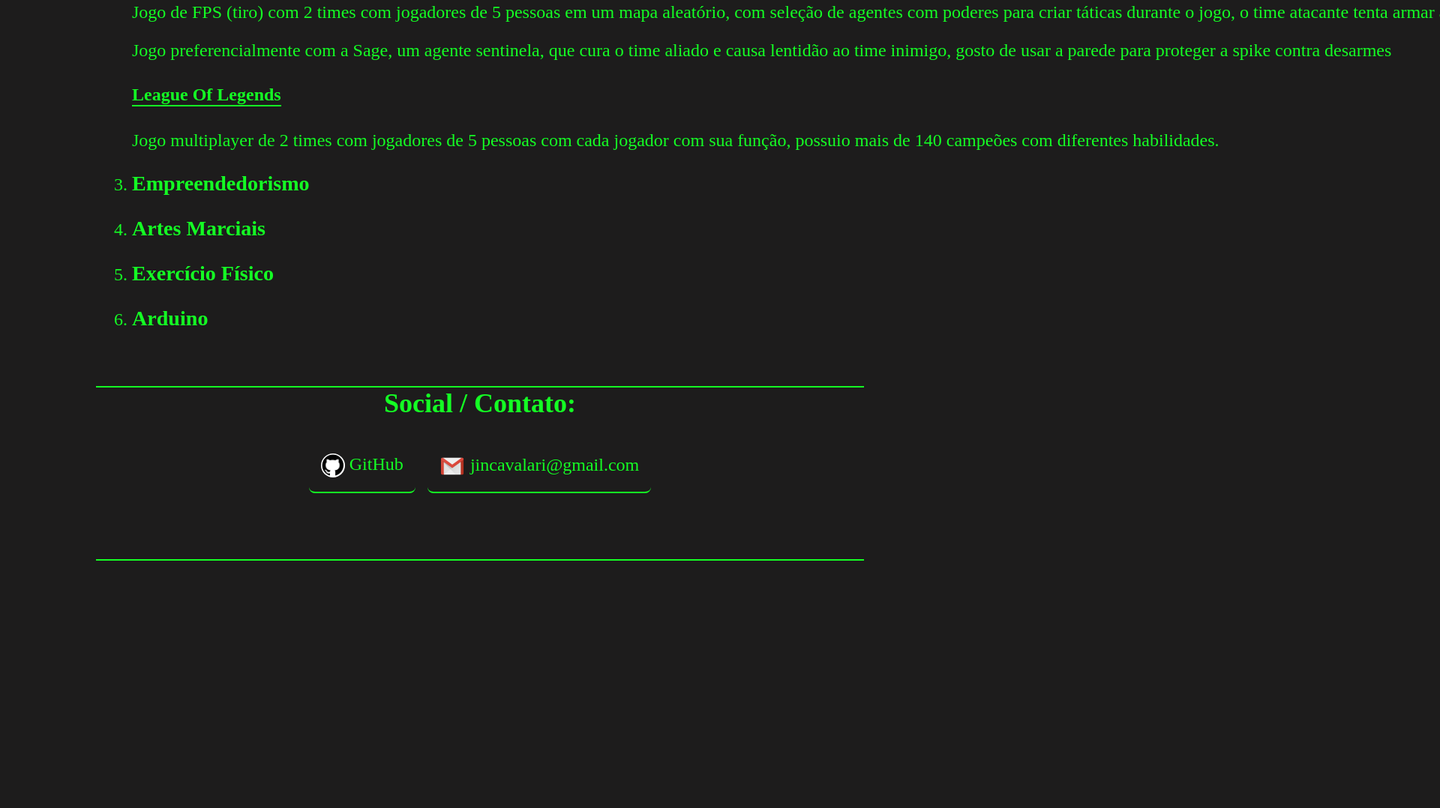
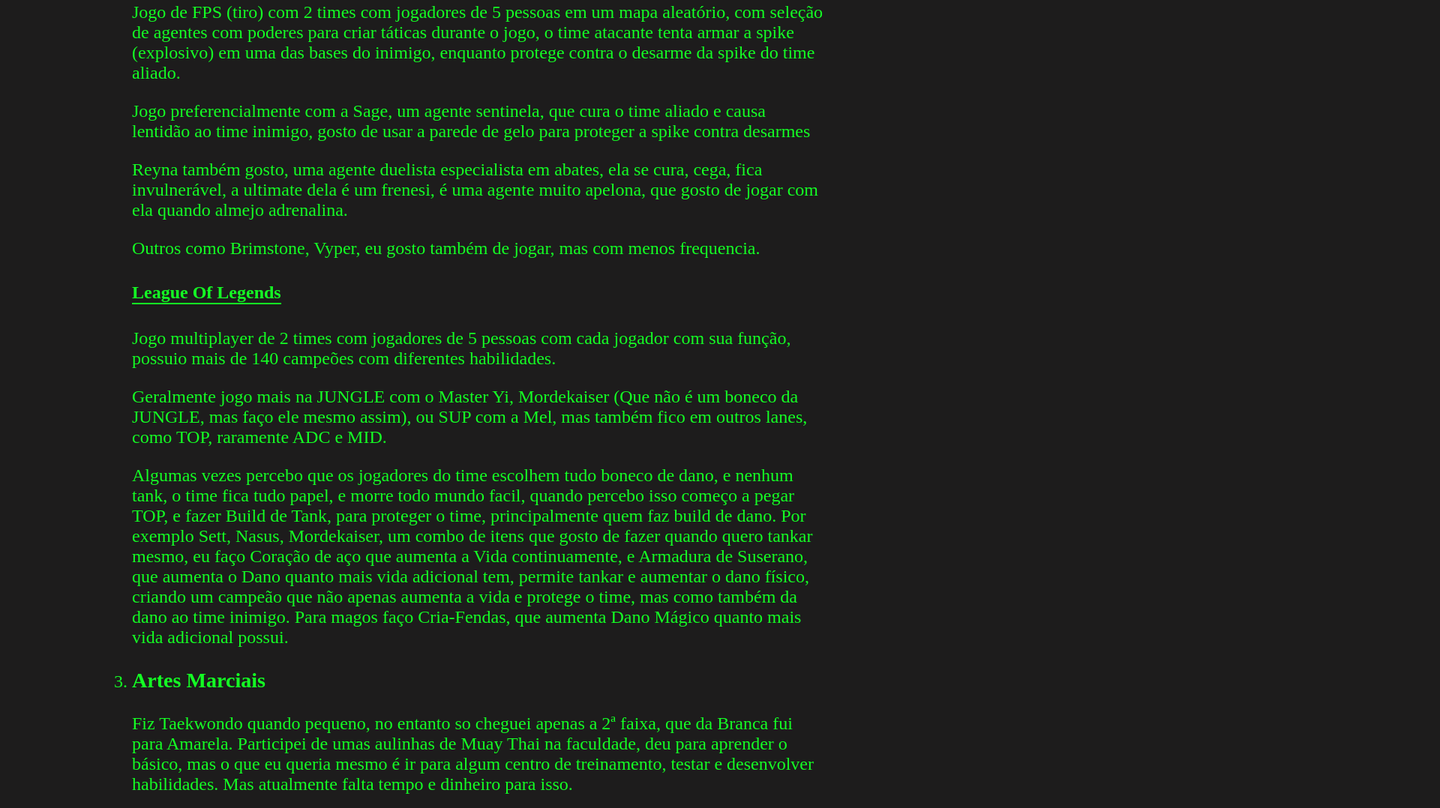
Before and after one commit to JinCavalari/jincavalari.github.io, a plain HTML site: page index.html in a window 1280 px wide. Shown: the part 1722-2800 px from the top of the page at 75% size, 1920 px wide, since content can reach past the window. Before the commit the page ends 2534 px from the top, so only its background shows below. Drawn offline with Linux system fonts and the light colour scheme.

Commit message:
Add files via upload

```diff
--- a/css/style.css
+++ b/css/style.css
@@ -73,7 +73,6 @@
 
 ul, ol{
     border-radius: 1rem;
-    width: min-content;
     margin: auto;
     white-space: nowrap;
     padding: 1.5rem 3rem;
@@ -89,7 +88,6 @@
 
 
 ul li, ol li {
-    width: min-content;
     text-align: left;
 }
 
@@ -100,3 +98,7 @@
 ul li::before {
     content: "- ";
 }
+
+p{
+    white-space: wrap;
+}
--- a/index.html
+++ b/index.html
@@ -90,12 +90,22 @@
             aleatório, com seleção de agentes com poderes para criar táticas
             durante o jogo, o time atacante tenta armar a spike (explosivo) em
             uma das bases do inimigo, enquanto protege contra o desarme da spike
-            do time aliado, o time aliado
+            do time aliado.
           </p>
           <p>
             Jogo preferencialmente com a Sage, um agente sentinela, que cura o
             time aliado e causa lentidão ao time inimigo, gosto de usar a parede
-            para proteger a spike contra desarmes
+            de gelo para proteger a spike contra desarmes
+          </p>
+          <p>
+            Reyna também gosto, uma agente duelista especialista em abates, ela
+            se cura, cega, fica invulnerável, a ultimate dela é um frenesi, é
+            uma agente muito apelona, que gosto de jogar com ela quando almejo
+            adrenalina.
+          </p>
+          <p>
+            Outros como Brimstone, Vyper, eu gosto também de jogar, mas com
+            menos frequencia.
           </p>
           <h4>League Of Legends</h4>
           <p>
@@ -103,18 +113,56 @@
             jogador com sua função, possuio mais de 140 campeões com diferentes
             habilidades.
           </p>
-        </li>
-        <li>
-          <h3>Empreendedorismo</h3>
+          <p>
+            Geralmente jogo mais na JUNGLE com o Master Yi, Mordekaiser (Que não
+            é um boneco da JUNGLE, mas faço ele mesmo assim), ou SUP com a Mel,
+            mas também fico em outros lanes, como TOP, raramente ADC e MID.
+          </p>
+          <p>
+            Algumas vezes percebo que os jogadores do time escolhem tudo boneco
+            de dano, e nenhum tank, o time fica tudo papel, e morre todo mundo
+            facil, quando percebo isso começo a pegar TOP, e fazer Build de
+            Tank, para proteger o time, principalmente quem faz build de dano.
+            Por exemplo Sett, Nasus, Mordekaiser, um combo de itens que gosto de
+            fazer quando quero tankar mesmo, eu faço Coração de aço que aumenta
+            a Vida continuamente, e Armadura de Suserano, que aumenta o Dano
+            quanto mais vida adicional tem, permite tankar e aumentar o dano
+            físico, criando um campeão que não apenas aumenta a vida e protege o
+            time, mas como também da dano ao time inimigo. Para magos faço
+            Cria-Fendas, que aumenta Dano Mágico quanto mais vida adicional
+            possui.
+          </p>
+          <p></p>
         </li>
         <li>
           <h3>Artes Marciais</h3>
+          <p>
+            Fiz Taekwondo quando pequeno, no entanto so cheguei apenas a 2ª
+            faixa, que da Branca fui para Amarela. Participei de umas aulinhas
+            de Muay Thai na faculdade, deu para aprender o básico, mas o que eu
+            queria mesmo é ir para algum centro de treinamento, testar e
+            desenvolver habilidades. Mas atualmente falta tempo e dinheiro para
+            isso.
+          </p>
+          <p>
+            Comprei um saco de pancadas porque invejei do meu amigo que tinha
+            comprado também, e uma faixa para enrolar nos punhos após as aulas
+            básicas de Muay Thai.
+          </p>
+          <p>As artes marciais que eu gostaria de fazer são:</p>
+          <ol>
+            <li>Muay Thai</li>
+            <li>Jiu Jutsu</li>
+            <li>Boxe / Taekwondo / Krav Maga</li>
+          </ol>
         </li>
         <li>
           <h3>Exercício Físico</h3>
-        </li>
-        <li>
-          <h3>Arduino</h3>
+          <p>
+            Eu acho importante ter saúde e força, praticava (pretendo retornar)
+            exercício físicos em casa, flexão, barra, rosca, corrida ao ar
+            livre,
+          </p>
         </li>
       </ol>
       <h2>Social / Contato:</h2>
```
